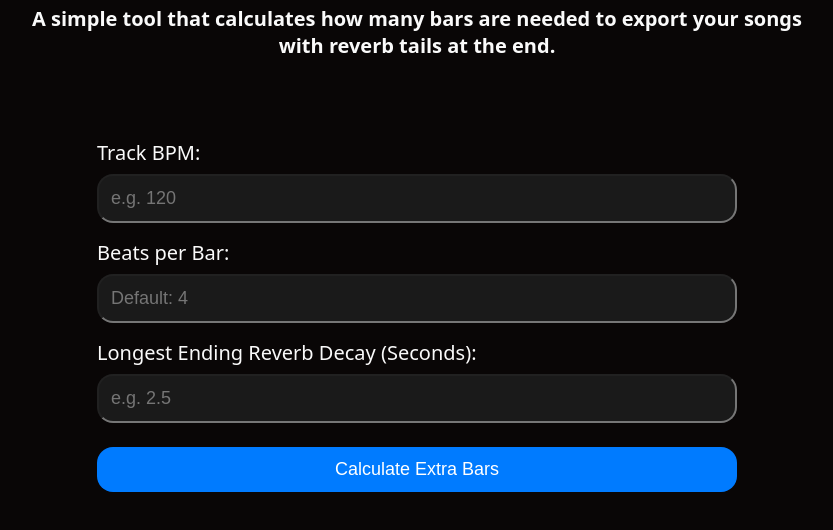
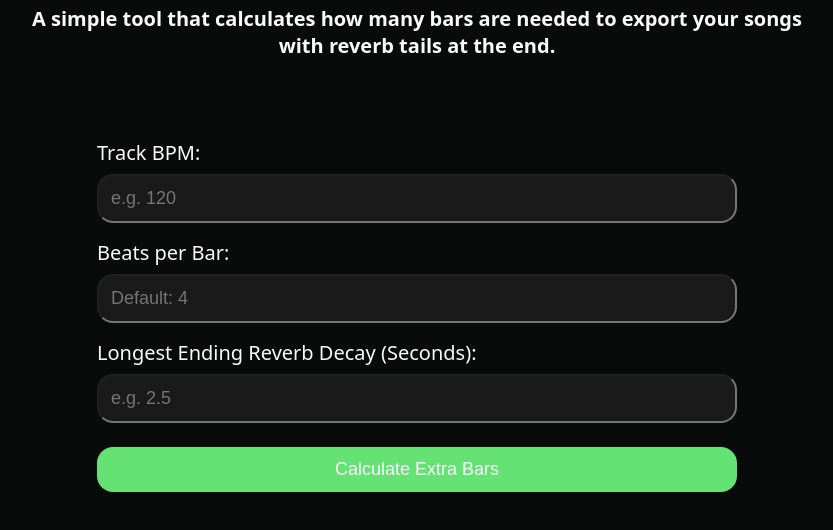
Before and after one commit to pretzelbread65/ReverbTailer, a plain HTML site: page index.html in a window 1280 px wide. Shown: the part 152-682 px from the top of the page, without its empty margins (223-1056 px from the left). Drawn offline with Linux system fonts and the light colour scheme.

Commit message:
Update style.css
Changed colour scheme to fit icon!

```diff
--- a/style.css
+++ b/style.css
@@ -1,5 +1,5 @@
 body {
-	background: #090606;
+	background: #090B0B;
 	font-family: system-ui, -apple-system, BlinkMacSystemFont, 'Segoe UI', Roboto,
 		Oxygen, Ubuntu, Cantarell, 'Open Sans', 'Helvetica Neue', sans-serif;
 	margin-left: 20rem;
@@ -46,7 +46,7 @@ input {
 button {
 	margin-top: 1.5rem;
 	padding: 0.75rem;
-	background-color: #007bff;
+	background-color: #64E273;
 	color: white;
 	border: none;
 	cursor: pointer;
@@ -57,7 +57,7 @@ button {
 	font-size: 1.125rem;
 }
 button:hover {
-	background-color: #0056b3;
+	background-color: #47A24C;
 }
 #result {
 	margin-top: 2rem;
```
